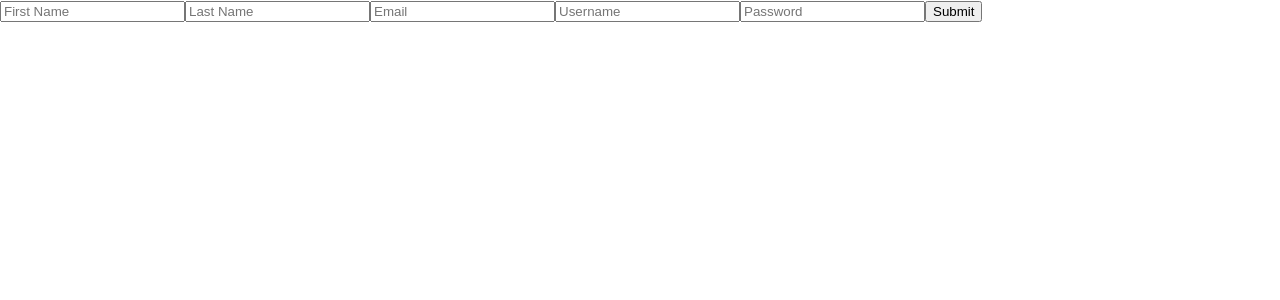
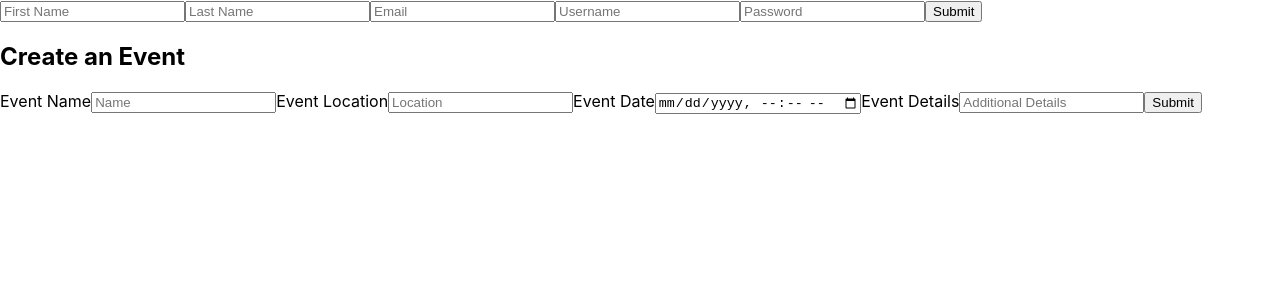
Before and after one commit to DanThomp507/Everybody-Eats, a React (Create React App) app in the folder client/: page / in a window 1280 px wide. Shown: the top 300 px of the page. Built offline with nearby package versions, Linux system fonts and the light colour scheme.

Commit message:
set up create event form

```diff
--- a/client/src/App.js
+++ b/client/src/App.js
@@ -2,13 +2,14 @@ import React, { Component } from 'react';
 import './App.css';
 import { Link, Route, withRouter } from "react-router-dom";
 import UserForm from './components/UserForm';
+import EventForm from './components/EventForm';
 
 class App extends Component {
   constructor(props) {
   super(props);
 
   this.state = {
-
+    eventData: {}
     }
   }
 
@@ -16,6 +17,7 @@ class App extends Component {
     return (
       <div className="App">
         <UserForm />
+        <EventForm />
       </div>
     );
   }
--- /dev/null
+++ b/client/src/components/EventForm.jsx
@@ -0,0 +1,96 @@
+import React, { Component } from "react";
+// import { createNewEvent } from './services/users-helper.js'
+import { withRouter, Link } from "react-router-dom";
+
+class EventForm extends Component {
+  constructor() {
+    super();
+    this.state = {
+      eventData: {
+        event_name: '',
+        event_location: '',
+        event_date: '',
+        event_details: ''
+      }
+    };
+    this.handleEventFormChange = this.handleEventFormChange.bind(this);
+    this.handleSubmit = this.handleSubmit.bind(this);
+}
+
+handleEventFormChange(e) {
+  const { name, value } = e.target;
+  this.setState(prevState => ({
+    eventData: {
+      ...prevState.eventData,
+      [name]: value
+    }
+  }));
+}
+async handleSubmit(e){
+  e.preventDefault();
+  // const resp = await createNewEvent(this.props.match.params.id, this.state.eventData);
+  // console.log(resp);
+  this.setState(prevState => ({
+    eventData: {
+      ...prevState.eventData
+    }
+  }))
+}
+
+async componentDidMount() {
+  this.setState(prevState => ({
+    eventData: {
+      ...prevState.eventData
+    }
+  }));
+}
+  render() {
+    return (
+      <form className="event-form" onSubmit={this.handleSubmit}>
+        <h2>Create an Event</h2>
+        <label htmlFor="name">Event Name</label>
+        <input
+          type="text"
+          placeholder="Name"
+          name="name"
+          value={this.event_name}
+          id="event_name"
+          onChange={this.handleEventFormChange}
+        />
+        <label htmlFor="location">Event Location</label>
+        <input
+          type="text"
+          name="location"
+          placeholder="Location"
+          value={this.event_location}
+          id="location"
+          onChange={this.handleEventFormChange}
+        />
+        <label htmlFor="event_date">
+          Event Date
+        </label>
+        <input
+          type="datetime-local"
+          name="event_date"
+          value={this.event_date}
+          id="event_date"
+          onChange={this.handleEventFormChange}
+        />
+        <label htmlFor="event_details">Event Details</label>
+        <input
+          type="text"
+          name="event_details"
+          placeholder="Additional Details"
+          value={this.event_details}
+          id="event_details"
+          onChange={this.handleEventFormChange}
+        />
+        <button type="submit" onClick={this.handleSubmit}>
+        Submit
+        </button>
+      </form>
+    );
+  }
+}
+
+export default withRouter(EventForm);
```
